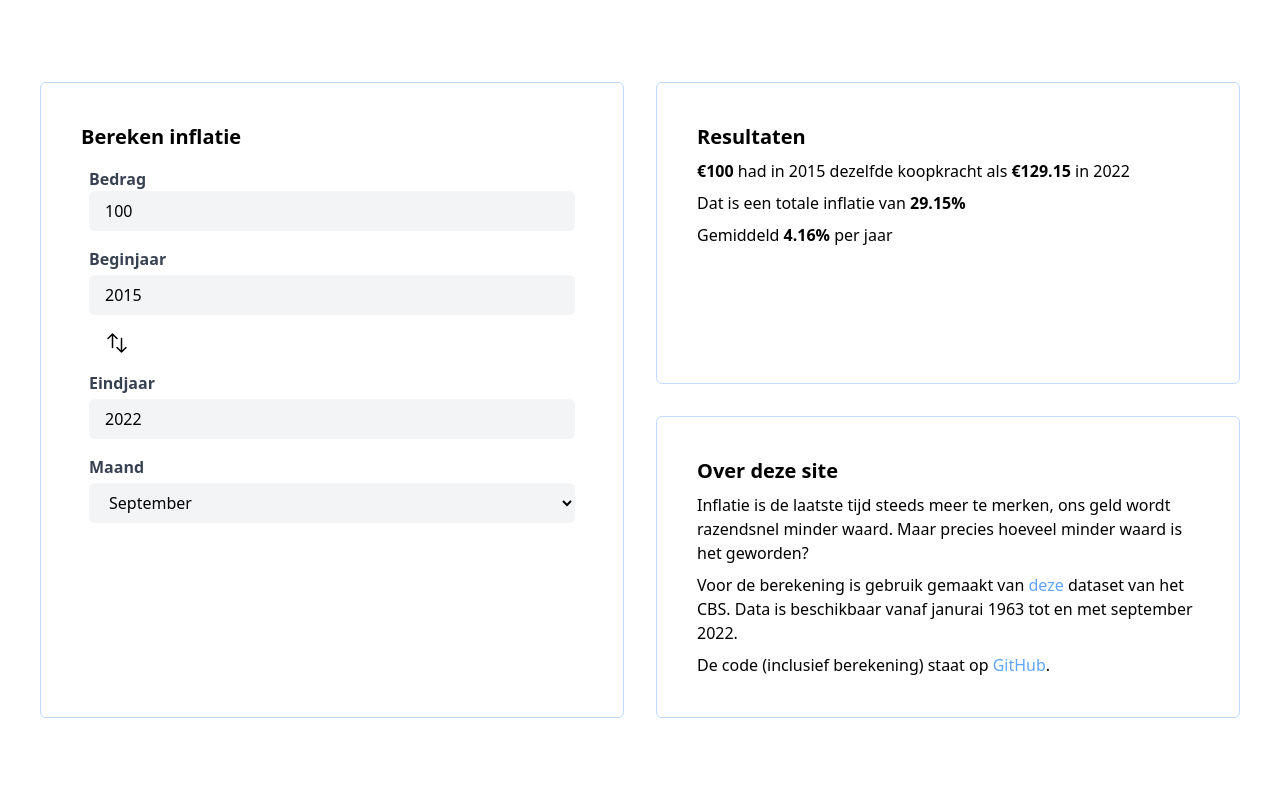
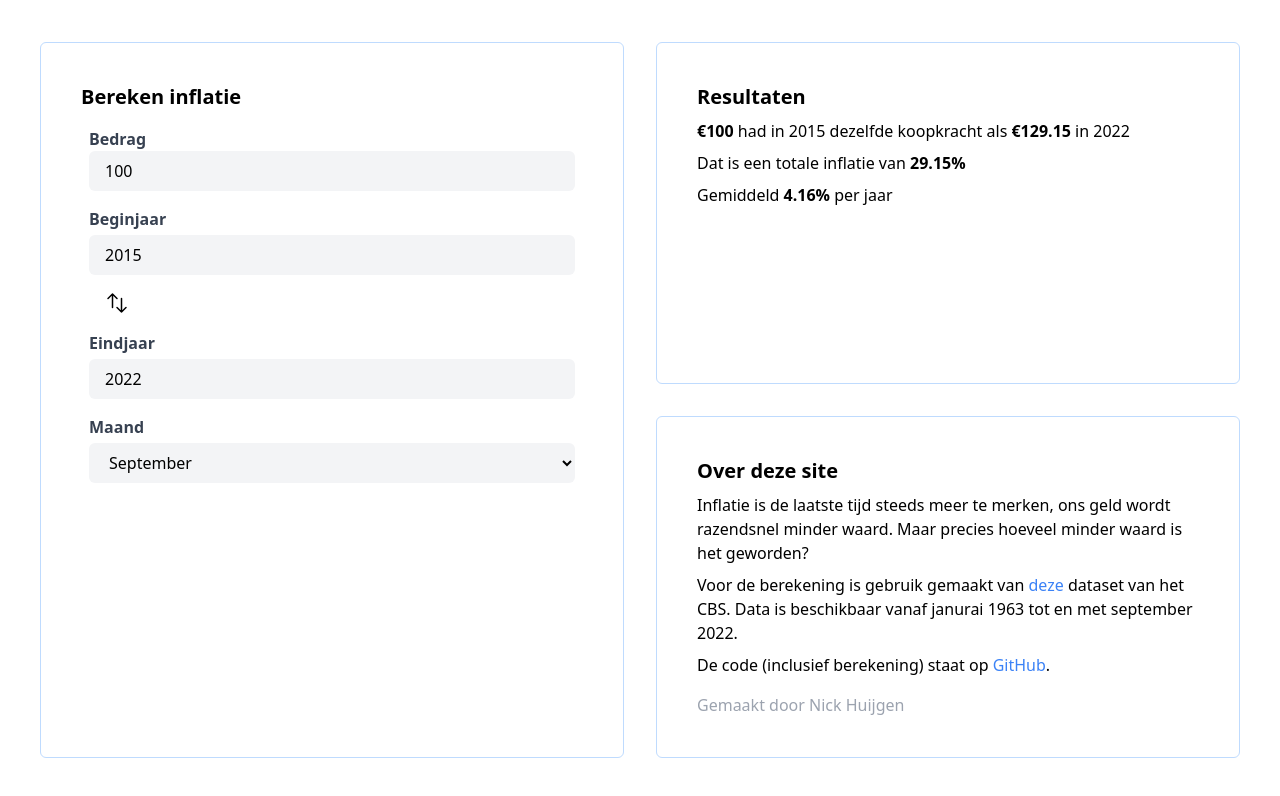
Before and after one commit to NickHuijgen/inflatie-calculator, a Nuxt app: page / in a window 1280 px wide. Shown: the top 796 px of the page. Built offline with nearby package versions, Linux system fonts and the light colour scheme.

Commit message:
Update index.vue

```diff
--- a/pages/index.vue
+++ b/pages/index.vue
@@ -115,12 +115,18 @@
             <p class="mb-2">
               Inflatie is de laatste tijd steeds meer te merken, ons geld wordt razendsnel minder waard. Maar precies hoeveel minder waard is het geworden?
             </p>
+
             <p class="mb-2">
-              Voor de berekening is gebruik gemaakt van <a href="https://opendata.cbs.nl/#/CBS/nl/dataset/70936ned/table?ts=1664823822870" class="text-blue-400">deze</a> dataset van het CBS.
+              Voor de berekening is gebruik gemaakt van <a href="https://opendata.cbs.nl/#/CBS/nl/dataset/70936ned/table?ts=1664823822870" class="text-blue-500">deze</a> dataset van het CBS.
               Data is beschikbaar vanaf janurai 1963 tot en met september 2022.
             </p>
-            <p>
-              De code (inclusief berekening) staat op <a href="https://github.com/NickHuijgen01/inflatie-calculator" class="text-blue-400">GitHub</a>.
+
+            <p class="mb-4">
+              De code (inclusief berekening) staat op <a href="https://github.com/NickHuijgen01/inflatie-calculator" class="text-blue-500">GitHub</a>.
+            </p>
+
+            <p class="text-gray-400">
+              Gemaakt door Nick Huijgen
             </p>
           </div>
         </div>
```
